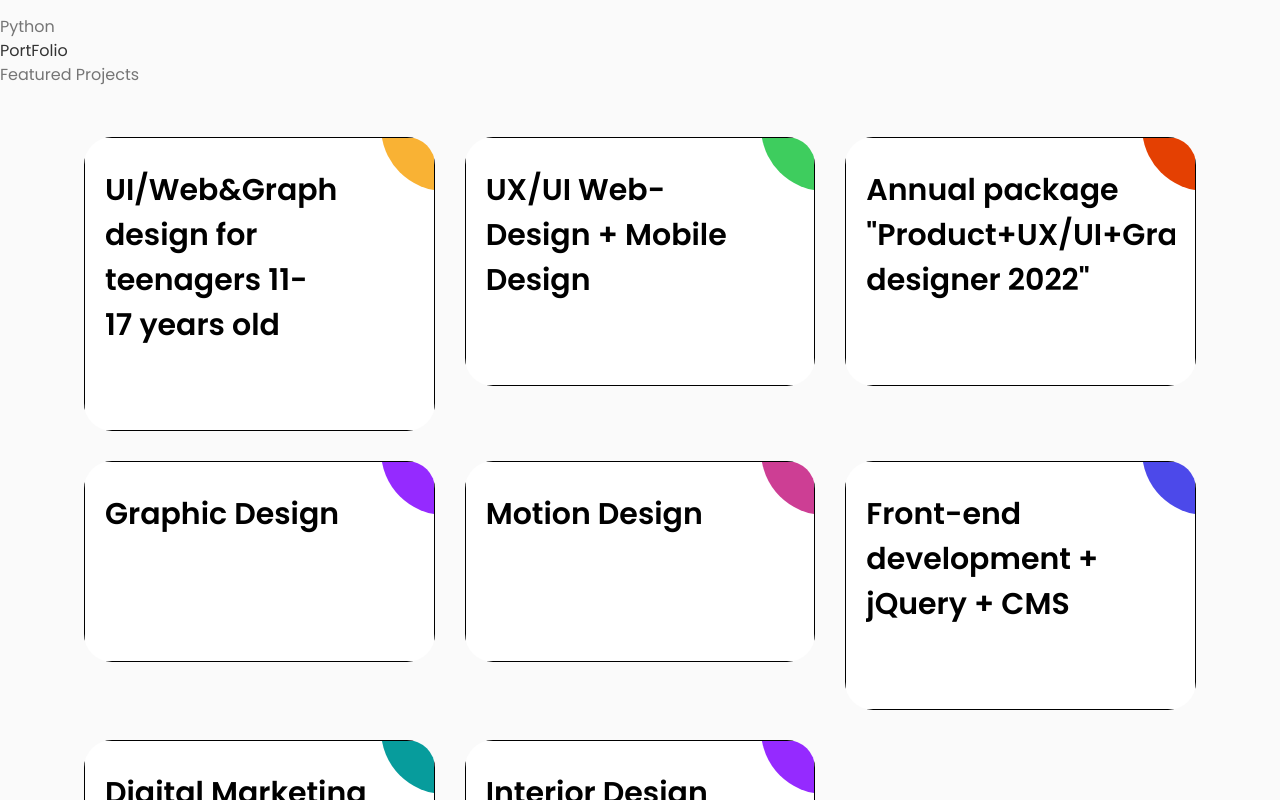
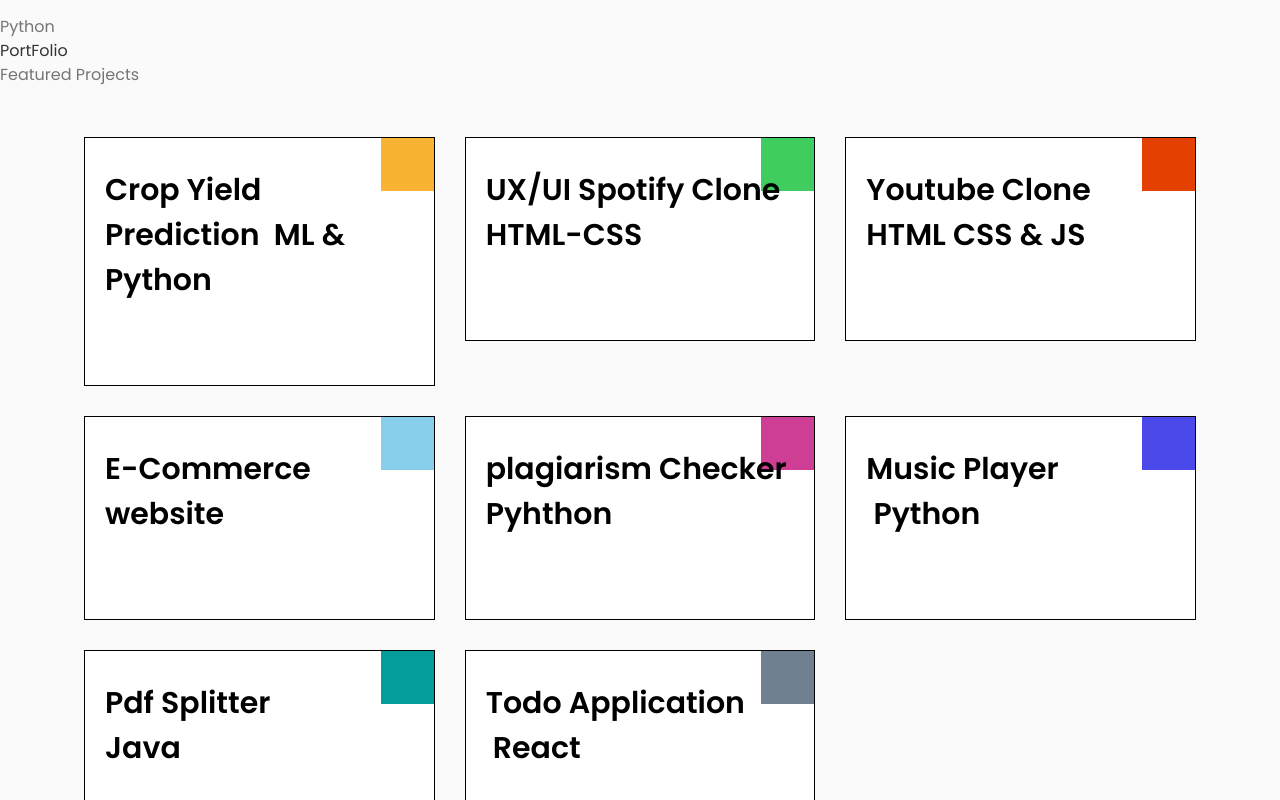
Before and after one commit to Sukh767/Portfolio, a React (Vite) app: page / in a window 1280 px wide. Shown: the part 8480-9280 px from the top of the page. Built offline with nearby package versions, Linux system fonts and the light colour scheme.

Commit message:
Done with portfolio section

```diff
--- a/src/component/PortFolio.css
+++ b/src/component/PortFolio.css
@@ -23,7 +23,7 @@
 
     overflow: hidden;
 
-    border-radius: 28px;
+    border-radius: none;
   }
   .ag-courses-item_link {
     display: block;
@@ -88,7 +88,7 @@
     top: -75px;
     right: -75px;
 
-    border-radius: 50%;
+    border-radius:none;
 
     -webkit-transition: all .5s ease;
     -o-transition: all .5s ease;
@@ -104,7 +104,7 @@
     top: -75px;
     right: -75px;
 
-    border-radius: 50%;
+    border-radius: none;
 
     -webkit-transition: all .5s ease;
     -o-transition: all .5s ease;
@@ -118,7 +118,7 @@
     background-color: #e44002;
   }
   .ag-courses_item:nth-child(4n) .ag-courses-item_bg {
-    background-color: #952aff;
+    background-color: skyblue;
   }
   .ag-courses_item:nth-child(5n) .ag-courses-item_bg {
     background-color: #cd3e94;
@@ -126,7 +126,9 @@
   .ag-courses_item:nth-child(6n) .ag-courses-item_bg {
     background-color: #4c49ea;
   }
-
+  .ag-courses_item:nth-child(8n) .ag-courses-item_bg {
+    background-color: slategrey;
+  }
 
 
   @media only screen and (max-width: 979px) {
--- a/src/component/PortFolio.jsx
+++ b/src/component/PortFolio.jsx
@@ -1,10 +1,4 @@
 import React from "react";
-import java from "../assets/java.png";
-import python from "../assets/python.webp";
-import mongoDB from "../assets/mongodb.jpg";
-import express from "../assets/express.png";
-import reactjs from "../assets/reactjs.png";
-import nodejs from "../assets/node.png";
 import "./PortFolio.css";
 
 const PortFolio = () => {
@@ -17,11 +11,11 @@ const PortFolio = () => {
       <div class="ag-format-container">
         <div class="ag-courses_box">
           <div class="ag-courses_item">
-            <a href="#" class="ag-courses-item_link">
+            <a href="https://github.com/Sukh767/Crop_yield_prediction.git" target="_blank" class="ag-courses-item_link">
               <div class="ag-courses-item_bg"></div>
 
               <div class="ag-courses-item_title">
-                UI/Web&amp;Graph design for teenagers 11-17&#160;years old
+              Crop Yield Prediction&#160; ML &amp; Python
               </div>
 
               <div class="ag-courses-item_date-box">
@@ -33,11 +27,11 @@ const PortFolio = () => {
           </div>
 
           <div class="ag-courses_item">
-            <a href="#" class="ag-courses-item_link">
+            <a href="https://github.com/Sukh767/Spotify-Clone.git" target="_blank" class="ag-courses-item_link">
               <div class="ag-courses-item_bg"></div>
 
               <div class="ag-courses-item_title">
-                UX/UI Web-Design&#160;+ Mobile Design
+                UX/UI Spotify Clone HTML-CSS
               </div>
 
               <div class="ag-courses-item_date-box">
@@ -49,11 +43,11 @@ const PortFolio = () => {
           </div>
 
           <div class="ag-courses_item">
-            <a href="#" class="ag-courses-item_link">
+            <a href="https://github.com/Sukh767/Youtube-clone.git" target="_blank" class="ag-courses-item_link">
               <div class="ag-courses-item_bg"></div>
 
               <div class="ag-courses-item_title">
-                Annual package "Product+UX/UI+Graph designer&#160;2022"
+                Youtube Clone HTML CSS &amp; JS
               </div>
 
               <div class="ag-courses-item_date-box">
@@ -65,13 +59,15 @@ const PortFolio = () => {
           </div>
 
           <div class="ag-courses_item">
-            <a href="#" class="ag-courses-item_link">
+            <a href="https://github.com/Sukh767/E-Commerce-sites.git" target="_blank" class="ag-courses-item_link">
               <div class="ag-courses-item_bg"></div>
 
-              <div class="ag-courses-item_title">Graphic Design</div>
+              <div class="ag-courses-item_title">
+                E-Commerce website
+              </div>
 
               <div class="ag-courses-item_date-box">
-                <button className="bg-purple-500 hover:bg-green-600 text-black font-bold px-4 py-2 rounded">
+                <button className="bg-sky-500 hover:bg-green-600 text-black font-bold px-4 py-2 rounded">
                   Source code
                 </button>
               </div>
@@ -79,10 +75,12 @@ const PortFolio = () => {
           </div>
 
           <div class="ag-courses_item">
-            <a href="#" class="ag-courses-item_link">
+            <a href="https://github.com/Sukh767/Plagiarism-Checker-in-Python.git" target="_blank" class="ag-courses-item_link">
               <div class="ag-courses-item_bg"></div>
 
-              <div class="ag-courses-item_title">Motion Design</div>
+              <div class="ag-courses-item_title">plagiarism Checker
+                Pyhthon
+              </div>
 
               <div class="ag-courses-item_date-box">
                 <button className="bg-pink-500 hover:bg-green-600 text-black font-bold px-4 py-2 rounded">
@@ -93,11 +91,11 @@ const PortFolio = () => {
           </div>
 
           <div class="ag-courses_item">
-            <a href="#" class="ag-courses-item_link">
+            <a href="https://github.com/Sukh767/Music-Player-in-Python.git" target="_blank" class="ag-courses-item_link">
               <div class="ag-courses-item_bg"></div>
 
               <div class="ag-courses-item_title">
-                Front-end development&#160;+ jQuery&#160;+ CMS
+                Music Player &nbsp;Python
               </div>
               <div class="ag-courses-item_date-box">
                 <button className="bg-indigo-500 hover:bg-green-600 text-black font-bold px-4 py-2 rounded">
@@ -108,9 +106,11 @@ const PortFolio = () => {
           </div>
 
           <div class="ag-courses_item">
-            <a href="#" class="ag-courses-item_link">
+            <a href="https://github.com/Sukh767/Sukh767.github.io.git" target="_blank" class="ag-courses-item_link">
               <div class="ag-courses-item_bg_k"></div>
-              <div class="ag-courses-item_title">Digital Marketing</div>
+              <div class="ag-courses-item_title">Pdf Splitter
+                <br/>Java
+              </div>
               <div class="ag-courses-item_date-box">
                 <button className="bg-teal-500 hover:bg-green-600 text-black font-bold px-4 py-2 rounded">
                   Source code
@@ -120,13 +120,15 @@ const PortFolio = () => {
           </div>
 
           <div class="ag-courses_item">
-            <a href="#" class="ag-courses-item_link">
+            <a href="https://github.com/Sukh767/Todo_Application.git" target="_blank" class="ag-courses-item_link">
               <div class="ag-courses-item_bg"></div>
 
-              <div class="ag-courses-item_title">Interior Design</div>
+              <div class="ag-courses-item_title">Todo Application
+                &nbsp;React
+              </div>
 
               <div class="ag-courses-item_date-box">
-                <button className="bg-yellow-500 hover:bg-green-600 text-black font-bold px-4 py-2 rounded">
+                <button className="bg-slate-500 hover:bg-green-600 text-black font-bold px-4 py-2 rounded">
                   Source code
                 </button>
               </div>
```
